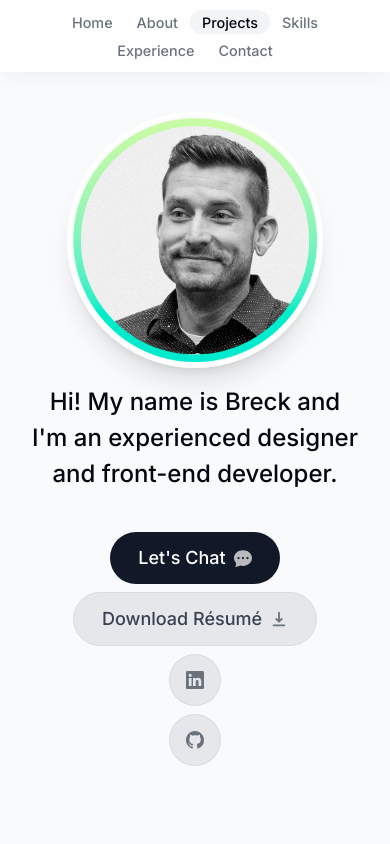
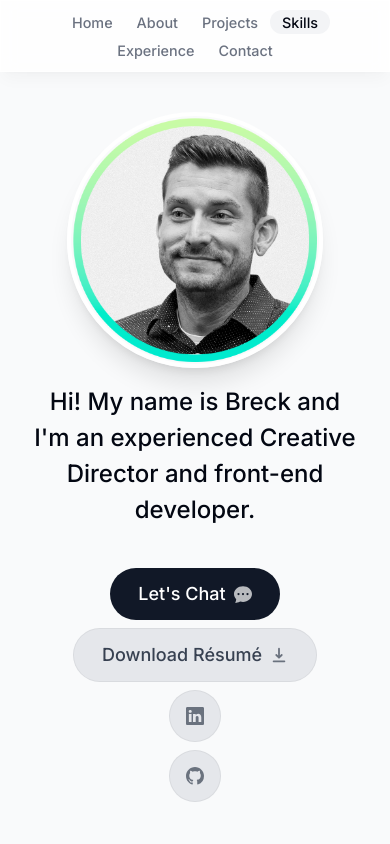
Before and after one commit to brhoughton/react-next-portfolio, a Next.js app: page / in a window 390 px wide. Shown: the top 844 px of the page. Built offline with nearby package versions, Linux system fonts and the light colour scheme.

Commit message:
Refactored nav bar and implemented Skills section.

```diff
--- a/app/page.tsx
+++ b/app/page.tsx
@@ -2,6 +2,7 @@ import About from "@/components/about";
 import Intro from "@/components/intro";
 import Projects from "@/components/projects";
 import SectionDivider from "@/components/section-divider";
+import Skills from "@/components/skills";
 
 export default function Home() {
   return (
@@ -10,6 +11,7 @@ export default function Home() {
       <SectionDivider />
       <About />
       <Projects />
+      <Skills />
     </main>
   );
 }
--- a/components/about.tsx
+++ b/components/about.tsx
@@ -1,22 +1,12 @@
 "use client";
 
-import React, { useEffect } from "react";
+import React from "react";
 import SectionHeading from "./section-heading";
 import { motion } from "framer-motion";
-import { useActiveSectionContext } from "@/context/active-section-context";
-import { useInView } from "react-intersection-observer";
+import { useSectionInView } from "@/lib/hooks";
 
 export default function About() {
-  const { ref, inView } = useInView({
-    threshold: 0.75,
-  });
-  const { setActiveSection } = useActiveSectionContext();
-
-  useEffect(() => {
-    if (inView) {
-      setActiveSection("About");
-    }
-  }, [inView, setActiveSection]);
+  const { ref } = useSectionInView("About");
 
   return (
     <motion.section
--- a/components/header.tsx
+++ b/components/header.tsx
@@ -7,7 +7,8 @@ import clsx from "clsx";
 import { useActiveSectionContext } from "@/context/active-section-context";
 
 export default function Header() {
-  const { activeSection, setActiveSection } = useActiveSectionContext();
+  const { activeSection, setActiveSection, setTimeOfLastClick } =
+    useActiveSectionContext();
 
   return (
     <header className="z-[999] relative">
@@ -33,7 +34,10 @@ export default function Header() {
                   }
                 )}
                 href={link.hash}
-                onClick={() => setActiveSection(link.name)}
+                onClick={() => {
+                  setActiveSection(link.name);
+                  setTimeOfLastClick(Date.now());
+                }}
               >
                 {link.name}
                 {link.name === activeSection && (
--- a/components/intro.tsx
+++ b/components/intro.tsx
@@ -2,24 +2,14 @@
 
 import Image from "next/image";
 import { motion } from "framer-motion";
-import React, { useEffect } from "react";
+import React from "react";
 import Link from "next/link";
 import { BsChatDotsFill, BsGithub, BsLinkedin } from "react-icons/bs";
 import { HiDownload } from "react-icons/hi";
-import { useInView } from "react-intersection-observer";
-import { useActiveSectionContext } from "@/context/active-section-context";
+import { useSectionInView } from "@/lib/hooks";
 
 export default function Intro() {
-  const { ref, inView } = useInView({
-    threshold: 0.1,
-  });
-  const { setActiveSection } = useActiveSectionContext();
-
-  useEffect(() => {
-    if (inView) {
-      setActiveSection("Home");
-    }
-  }, [inView, setActiveSection]);
+  const { ref } = useSectionInView("Home", 0.5);
 
   return (
     <section
@@ -54,8 +44,8 @@ export default function Intro() {
         initial={{ opacity: 0, y: 100 }}
         animate={{ opacity: 1, y: 0 }}
       >
-        Hi! My name is Breck and I'm an experienced designer and front-end
-        developer.
+        Hi! My name is Breck and I'm an experienced Creative Director and
+        front-end developer.
       </motion.h1>
       <motion.div
         className="flex flex-col items-center justify-center gap-2 px-4 text-lg font-medium sm:flex-row"
--- a/components/projects.tsx
+++ b/components/projects.tsx
@@ -1,26 +1,17 @@
 "use client";
 
-import React, { useEffect } from "react";
+import React from "react";
 import SectionHeading from "./section-heading";
 import { projectsData } from "@/lib/data";
 import Project from "./project";
-import { useActiveSectionContext } from "@/context/active-section-context";
-import { useInView } from "react-intersection-observer";
+
+import { useSectionInView } from "@/lib/hooks";
 
 export default function Projects() {
-  const { ref, inView } = useInView({
-    threshold: 0.5,
-  });
-  const { setActiveSection } = useActiveSectionContext();
-
-  useEffect(() => {
-    if (inView) {
-      setActiveSection("Projects");
-    }
-  }, [inView, setActiveSection]);
+  const { ref } = useSectionInView("Projects", 0.5);
 
   return (
-    <section ref={ref} id="projects" className="scroll-mt-28">
+    <section ref={ref} id="projects" className="scroll-mt-28 mb-28">
       <SectionHeading>Projects</SectionHeading>
       <div>
         {projectsData.map((project, index) => (
--- /dev/null
+++ b/components/skills.tsx
@@ -0,0 +1,49 @@
+"use client";
+
+import React from "react";
+import SectionHeading from "./section-heading";
+import { skillsData } from "@/lib/data";
+import { useSectionInView } from "@/lib/hooks";
+import { motion } from "framer-motion";
+
+const fadeInAnimationVariants = {
+  initial: {
+    opacity: 0,
+    y: 100,
+  },
+  animate: (index: number) => ({
+    opacity: 1,
+    y: 0,
+    transition: {
+      delay: 0.05 * index,
+    },
+  }),
+};
+
+export default function Skills() {
+  const { ref } = useSectionInView("Skills");
+
+  return (
+    <section
+      ref={ref}
+      className="mb-28 max-w-[53rem] scroll-mt-28 text-center sm:mb-40"
+    >
+      <SectionHeading>Skills</SectionHeading>
+      <ul className="flex flex-wrap justify-center gap-2 text-lg text-gray-800">
+        {skillsData.map((skill, index) => (
+          <motion.li
+            className="bg-white border border-black/[0.1] rounded-xl px-5 py-3"
+            key={index}
+            variants={fadeInAnimationVariants}
+            initial="initial"
+            whileInView="animate"
+            viewport={{ once: true }}
+            custom={index}
+          >
+            {skill}
+          </motion.li>
+        ))}
+      </ul>
+    </section>
+  );
+}
--- a/context/active-section-context.tsx
+++ b/context/active-section-context.tsx
@@ -1,9 +1,7 @@
 "use client";
 
+import type { SectionName } from "@/lib/types";
 import React, { useState, createContext, useContext } from "react";
-import { links } from "@/lib/data";
-
-type SectionName = (typeof links)[number]["name"];
 
 type ActiveSectionContextProviderProps = {
   children: React.ReactNode;
@@ -12,6 +10,8 @@ type ActiveSectionContextProviderProps = {
 type ActiveSectionContextType = {
   activeSection: SectionName;
   setActiveSection: React.Dispatch<React.SetStateAction<SectionName>>;
+  timeOfLastClick: number;
+  setTimeOfLastClick: React.Dispatch<React.SetStateAction<number>>;
 };
 
 export const ActiveSectionContext =
@@ -21,12 +21,15 @@ export default function ActiveSectionContextProvider({
   children,
 }: ActiveSectionContextProviderProps) {
   const [activeSection, setActiveSection] = useState<SectionName>("Home");
+  const [timeOfLastClick, setTimeOfLastClick] = useState(0);
 
   return (
     <ActiveSectionContext.Provider
       value={{
         activeSection,
         setActiveSection,
+        timeOfLastClick,
+        setTimeOfLastClick,
       }}
     >
       {children}
--- a/lib/data.ts
+++ b/lib/data.ts
@@ -133,6 +133,7 @@ export const skillsData = [
   "HTML",
   "CSS",
   "JavaScript",
+  "TypeScript",
   "React",
   "Next.js",
   "Node.js",
--- /dev/null
+++ b/lib/hooks.ts
@@ -0,0 +1,25 @@
+import { useActiveSectionContext } from "@/context/active-section-context";
+import { useEffect } from "react";
+import { useInView } from "react-intersection-observer";
+import type { SectionName } from "./types";
+
+type useSectionInViewProps = {
+  sectionName: SectionName;
+};
+
+export function useSectionInView(sectionName: SectionName, threshold = 0.75) {
+  const { ref, inView } = useInView({
+    threshold,
+  });
+  const { setActiveSection, timeOfLastClick } = useActiveSectionContext();
+
+  useEffect(() => {
+    if (inView && Date.now() - timeOfLastClick > 1000) {
+      setActiveSection(sectionName);
+    }
+  }, [inView, setActiveSection, timeOfLastClick, sectionName]);
+
+  return {
+    ref,
+  };
+}
--- /dev/null
+++ b/lib/types.ts
@@ -0,0 +1,3 @@
+import { links } from "./data";
+
+export type SectionName = (typeof links)[number]["name"];
```
